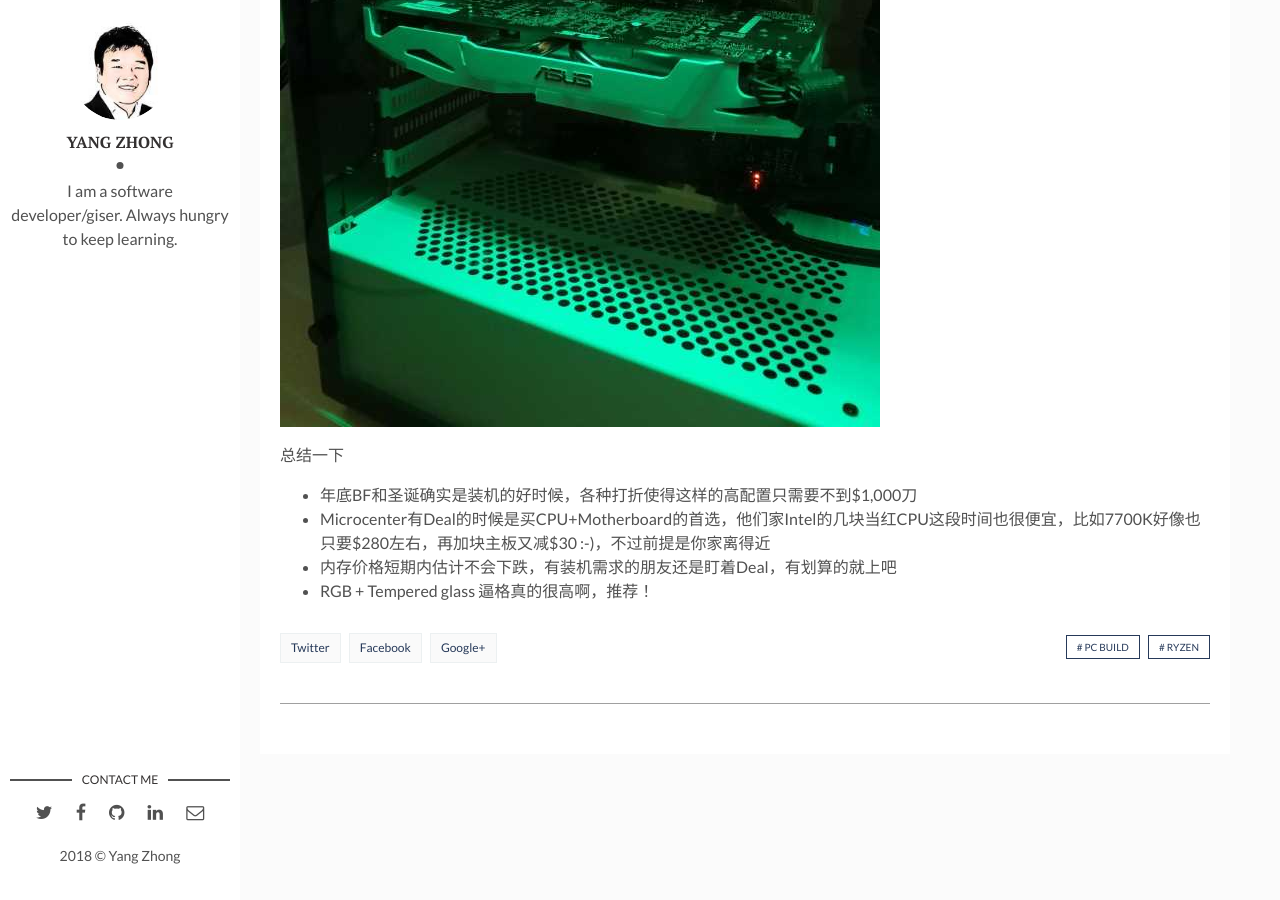
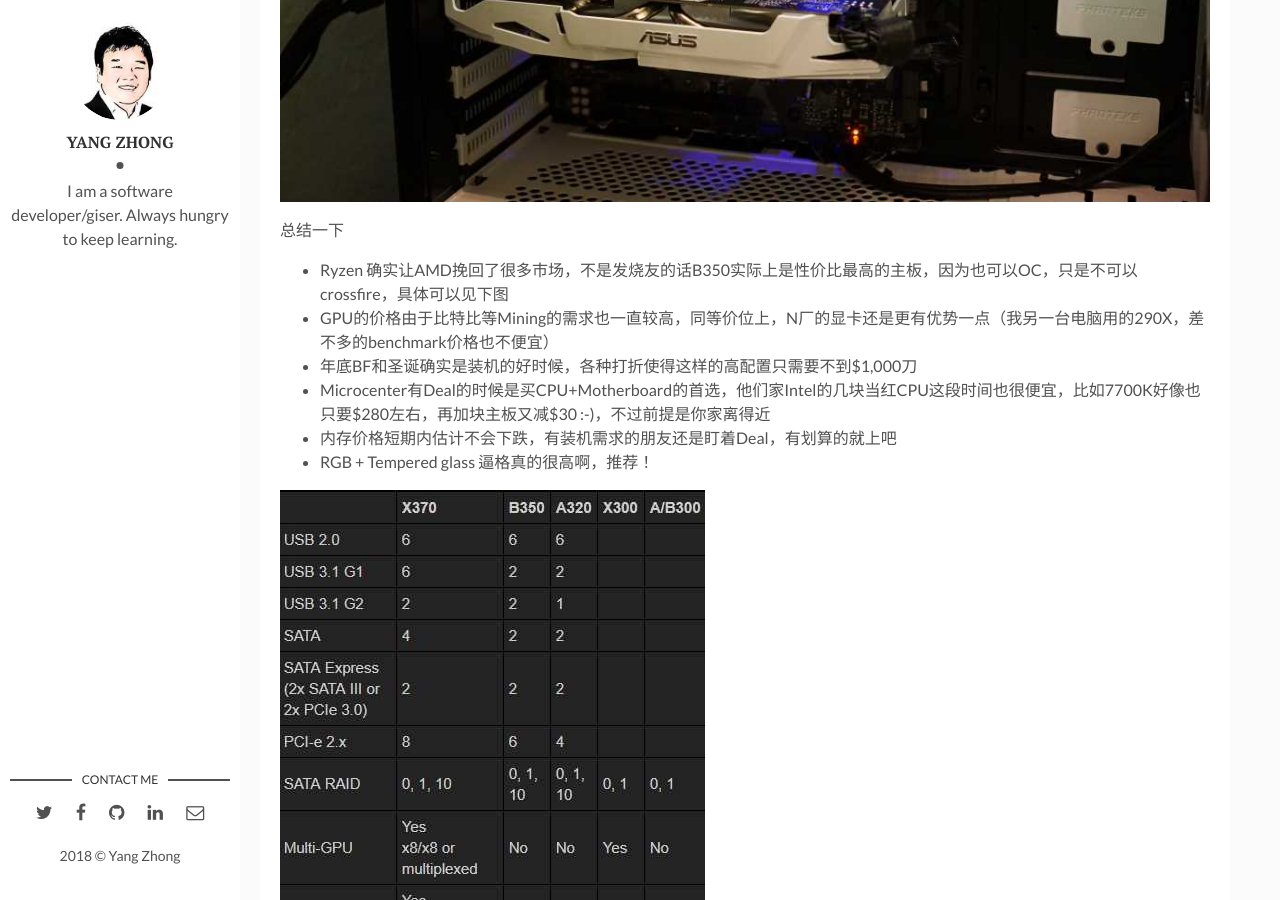
Before and after one commit to yzhong1985/yzhong1985.github.io, a Jekyll site: the page built from _posts/2018-01-06-year-end-pc-build.md, in a window 1280 px wide and 900 px high, scrolled down 4078 px. Built offline with Jekyll 4.4.1, drawn with Linux system fonts in a browser that asks for light colours; comment, search, counter and statistics services are not loaded.

Commit message:
Updated some pictures

```diff
--- a/_posts/2018-01-06-year-end-pc-build.md
+++ b/_posts/2018-01-06-year-end-pc-build.md
@@ -25,11 +25,17 @@ tags: [pc build, ryzen]
 陆续收到零件后，大概花了两个晚上逐步组装在一起，不得不说机箱现在对Cable Management的支持是越来越好了，各种zip tie和孔洞给你组织，比以前我高中攒机时候简单多了。最终所有配件可以参考我的[pcpartpicker](https://pcpartpicker.com/list/VyMPtJ "Snow White Build")，除去SSD和HDD我用了之前的，总共花费大概在$960，想想这样的配置Ryzen 1700x + GTX 1060 3GB + 16GB DDR4 RAM 不到$1,000，性价比极高！
 最终效果如下：
 ![Final-Build-1]({{site.baseurl}}/assets/img/pc-build1.jpg)
+
 ![Final-Build-2]({{site.baseurl}}/assets/img/pc-build2.jpg)
+
 ![Final-Build-3]({{site.baseurl}}/assets/img/pc-build3.jpg)
 
 总结一下
+* Ryzen 确实让AMD挽回了很多市场，不是发烧友的话B350实际上是性价比最高的主板，因为也可以OC，只是不可以crossfire，具体可以见下图
+* GPU的价格由于比特比等Mining的需求也一直较高，同等价位上，N厂的显卡还是更有优势一点（我另一台电脑用的290X，差不多的benchmark价格也不便宜）
 * 年底BF和圣诞确实是装机的好时候，各种打折使得这样的高配置只需要不到$1,000刀
 * Microcenter有Deal的时候是买CPU+Motherboard的首选，他们家Intel的几块当红CPU这段时间也很便宜，比如7700K好像也只要$280左右，再加块主板又减$30 :-)，不过前提是你家离得近
 * 内存价格短期内估计不会下跌，有装机需求的朋友还是盯着Deal，有划算的就上吧
 * RGB + Tempered glass 逼格真的很高啊，推荐！
+
+![Ryzen-Motherboard]({{site.baseurl}}/assets/img/pc-build4.jpg)
```
Also changed, not shown: assets/img/pc-build2.jpg, assets/img/pc-build3.jpg, assets/img/pc-build4.jpg (added).
